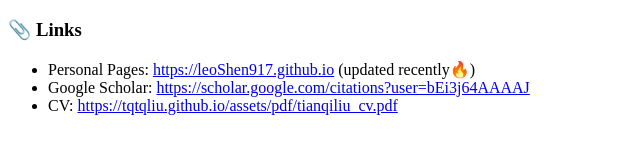
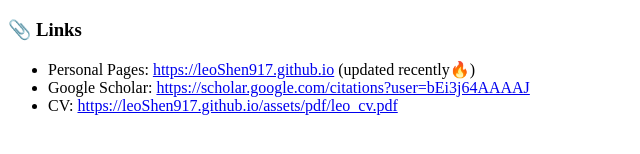
Before and after one commit to leoShen917/leoShen917.github.io, a Jekyll site: the page built from _pages/includes/links.md, in a window 1280 px wide. Shown: the part 653-807 px from the top of the page, without its empty margins (0-640 px from the left). Built offline with Jekyll 4.4.1, drawn with Linux system fonts in a browser that asks for light colours; our own code applies the rules of GitHub Pages for plain Markdown files; some of the changed lines change nothing that is shown.

Commit message:
Update links.md

```diff
--- a/_pages/includes/links.md
+++ b/_pages/includes/links.md
@@ -1,4 +1,4 @@
 # 📎 Links
 - Personal Pages: [https://leoShen917.github.io](https://leoShen917.github.io) (updated recently🔥)
 - Google Scholar: [https://scholar.google.com/citations?user=bEi3j64AAAAJ](https://scholar.google.com/citations?user=bEi3j64AAAAJ)
-- CV: [https://tqtqliu.github.io/assets/pdf/tianqiliu_cv.pdf](https://leoShen917.github.io/assets/pdf/leo_cv.pdf)
+- CV: [https://leoShen917.github.io/assets/pdf/leo_cv.pdf](https://leoShen917.github.io/assets/pdf/leo_cv.pdf)
```
